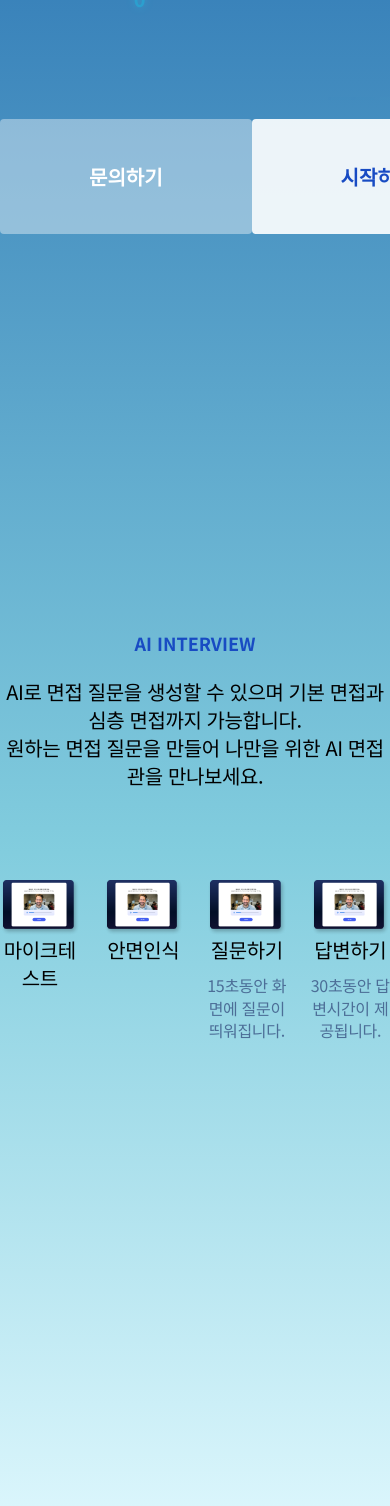
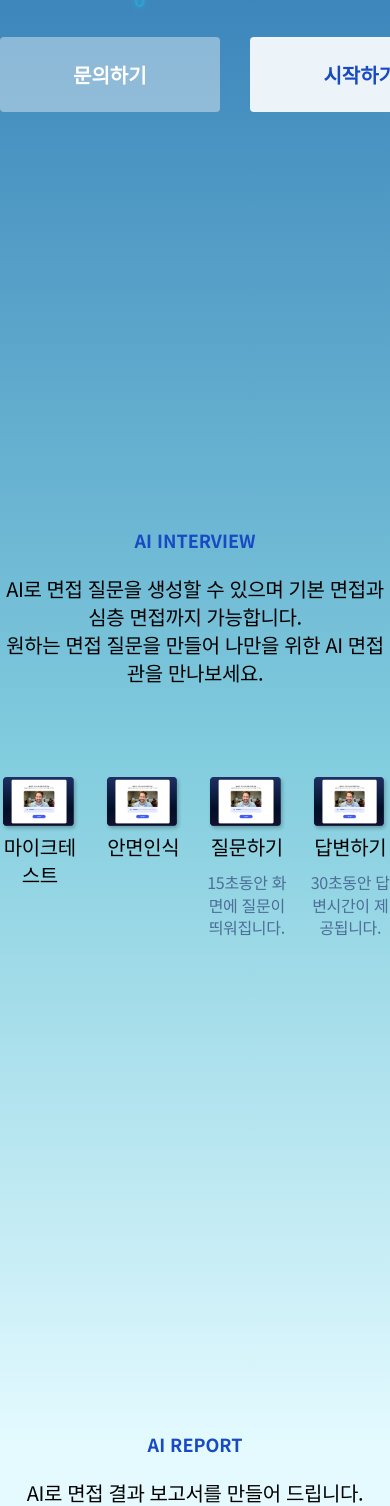
Before and after one commit to seon1112/HireU, a Flask app: page /main in a window 390 px wide. Shown: the part 556-2062 px from the top of the page. Run offline with Flask 3, Linux system fonts and the light colour scheme; data that the repository does not hold is empty; parts of the project's set-up code (start-up, migrations or seed data) failed here and were passed over; some libraries are stand-ins or nearby versions.

Commit message:
조채원_global.css(폰트,버튼,@media태그), main.css 수정

```diff
--- a/app/static/css/global.css
+++ b/app/static/css/global.css
@@ -167,14 +167,6 @@ input:focus {
   line-height: 140%;
 }
 
-.font-body10 {
-  font-style: normal;
-  font-size: 20px;
-  font-weight: 500;
-  letter-spacing: 0;
-  line-height: 160%;
-}
-
 .font-btn1 {
   font-style: normal;
   font-size: 20px;
@@ -198,7 +190,6 @@ input:focus {
   letter-spacing: 0;
   line-height: normal;
 }
-
 /*button*/
 .base_primary_btn{
     display: inline-flex;
@@ -311,7 +302,7 @@ input:focus {
 
 .main_square_btn1{
   display: inline-flex;
-    padding: 43px 89px;
+  padding: 21px 89px;
   background-color:var(--White-90);
   justify-content: center;
   align-items: center;
@@ -333,7 +324,7 @@ input:focus {
 
 .main_square_btn2{
   display: inline-flex;
-    padding: 43px 89px;
+  padding: 21px 89px;
   background-color:var(--White-40);
   justify-content: center;
   align-items: center;
@@ -695,6 +686,22 @@ header.dark .logo_image{
 
 @media screen and (max-width: 768px){
 
+  header{
+    padding: 18px 30px ;
+  }
+
+  header.dark{
+    padding: 0px 30px ;
+  }
+
+  .main_square_btn1{
+    padding: 23px 73px;
+  }
+
+  .main_square_btn2{
+    padding: 23px 73px;
+  }
+
   .font-headline1 {
     font-style: normal;
     font-size: 18px;
@@ -703,7 +710,7 @@ header.dark .logo_image{
     line-height: 160%;
   }
 
-.font-body2 {
+  .font-body1 {
     font-style: normal;
     font-size: 32px;
     font-weight: bold;
@@ -719,6 +726,14 @@ header.dark .logo_image{
     line-height: 160%;
   }
 
+  .font-body5 {
+    font-style: normal;
+    font-size: 20px;
+    font-weight: 500;
+    letter-spacing: 0;
+    line-height: 160%;
+  }
+
   .font-body6 {
     font-style: normal;
     font-size: 18px;
--- a/app/static/css/main.css
+++ b/app/static/css/main.css
@@ -26,7 +26,7 @@
   position: absolute;
   z-index: 2;
   top:3257px;
-  background-color: #14369D;
+  background: url(../images/brand.jpg) no-repeat center / 100% ;
 }
 
 .content_1{
@@ -35,7 +35,7 @@
   color:var(--White);
   display: flex;
   flex-direction: column;
-  justify-content: center;
+  justify-content: flex-start;
   margin-top: 182px;
 }
 
@@ -44,13 +44,14 @@
   width:456px;
   height:207px;
   background: url("../images/logo_2_white.png") no-repeat center / 456px;
-  margin: 0 auto;
+  margin:0 auto;
   opacity: 0;
   animation: logo_fadein 1.5s forwards;
 }
 
 .mobile_text{display:none;}
 .mobile_text2{display:none;}
+.mobile_arrow{display: none;}
 
 
 .pc_text{
@@ -150,6 +151,9 @@
 }
 .owl-dots{display: none;}
 
+.pc_slider{display: block;}
+.mobile_slider{display:none;}
+
 .slider{
   position: relative;
   width:1920px;
@@ -204,7 +208,7 @@
 .content_4{
   width:1312px;
   height:500px;
-  background: url(../images/brand.jpg) no-repeat center / 100%;
+/*   background: url(../images/brand.jpg) no-repeat center / 100% 500px; */
   display: flex;
   flex-direction: column;
   justify-content: center;
@@ -250,10 +254,16 @@ footer{
   color:var(--White);
 }
 
+@media screen and (max-width: 1000px){
+  .mainpage_content_container2{
+    background: url(../images/brand.jpg) no-repeat center / 150% ;
+  }
+}
+
 @media screen and (max-width: 768px){
 
   .wrap{
-    height:3850px;
+    height:3600px;
   }
 
   .mainpage_content_container{
@@ -262,9 +272,17 @@ footer{
     margin-left: 0;
   }
 
+  .mainpage_hireu_logo{
+  width:290px;
+  height:180px;
+  margin:0 auto;
+  background: url("../images/logo_2_white.png") no-repeat center / 290px 180px;
+}
+
   .mainpage_content_container2{
     width:100%;
-    top: 3350px;
+    top: 3100px;
+    background: url(../images/brand.jpg) no-repeat center / 200% ;
   }
 
   .back_animation{
@@ -272,20 +290,28 @@ footer{
   }
 
   .content_1{
-    height:744px;
+    height:804px;
     margin-top:101px;
   }
 
   .mobile_text{
     display: block;
     text-align: center;
-    color: var(--White)
+    color: var(--White);
+    margin-bottom: 60px;
   }
   .mobile_text2{
     display: block;
     text-align: center;
     color: var(--White-40);
     margin-top: 40px;
+  }
+  .mobile_arrow{
+    display: block;
+    width:60px;
+    height:24px;
+    opacity: 0.8;
+    margin: 130px auto 0 auto;
   }
   .pc_text{display: none;}
 
@@ -297,8 +323,38 @@ footer{
     margin: 120px auto 0px auto;
   }
 
+.pc_slider{display:none;}
+.mobile_slider{display:block;}
+
+  .slider{
+    position: relative;
+    width:100%;
+    height:487px;
+    overflow: hidden;
+    top:90px;
+  }
+
+  .slider img{
+    width:70%;
+    margin: 0 auto;
+    display: flex;
+  }
+
+  .report_slider{
+    position: relative;
+    width:100%;
+    height:651px;
+    overflow: hidden;
+    top:90px;
+  }
+
+
+  .report_slider img{
+    width:100%;
+  }
+
   .content_2{
-    margin-top: 280px;
+    margin-top: 117px;
     height:754px;
   }
 
@@ -307,7 +363,7 @@ footer{
   }
 
   .content_3{
-    margin-top: 177px;
+    margin-top: 150px;
     height:1042px;
   }
 
@@ -334,7 +390,12 @@ footer{
     text-align:left;
     flex-direction: column;
   }
+}
 
-
-
+@media screen and (max-width: 650px){
+  .slider img{
+    width:90%;
+    margin: 0 auto;
+    display: flex;
+  }
 }
```
Lines whose indentation alone changed are shown as unchanged.
